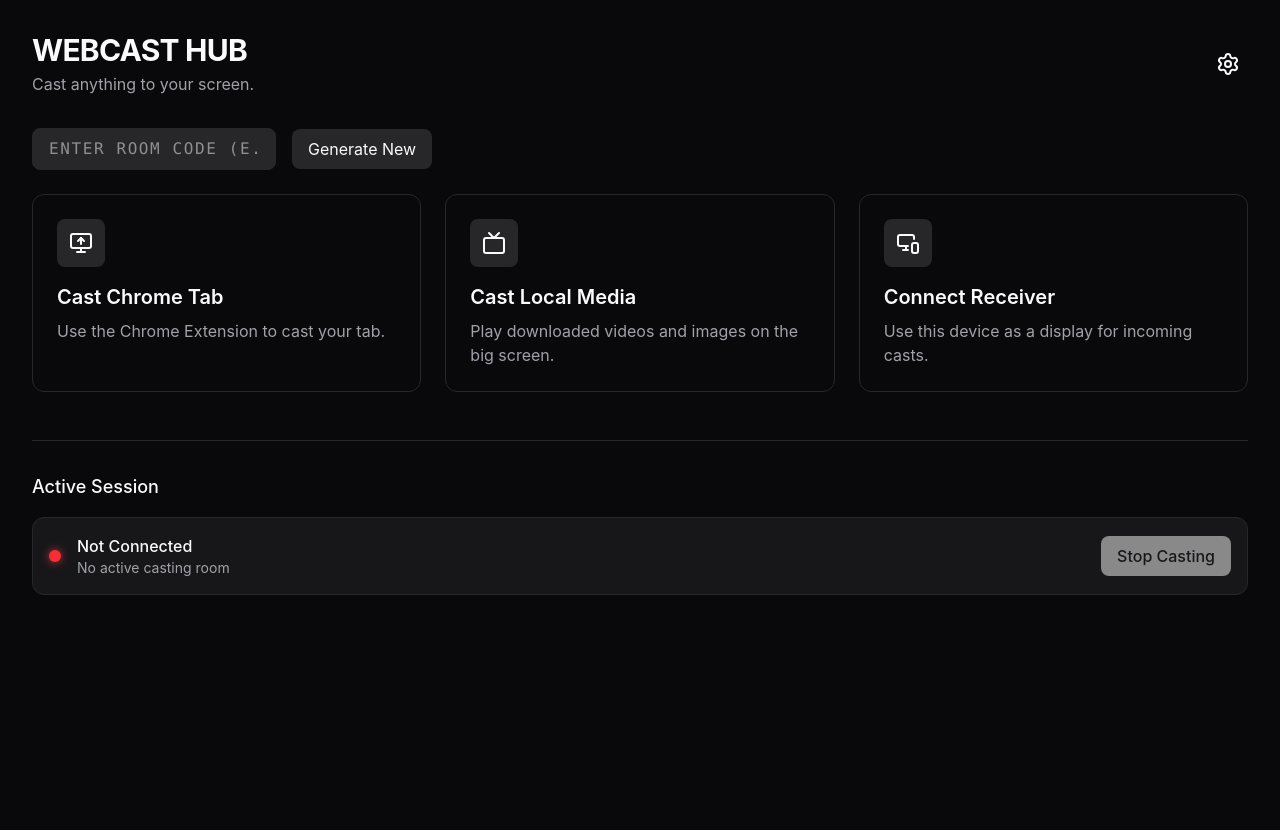
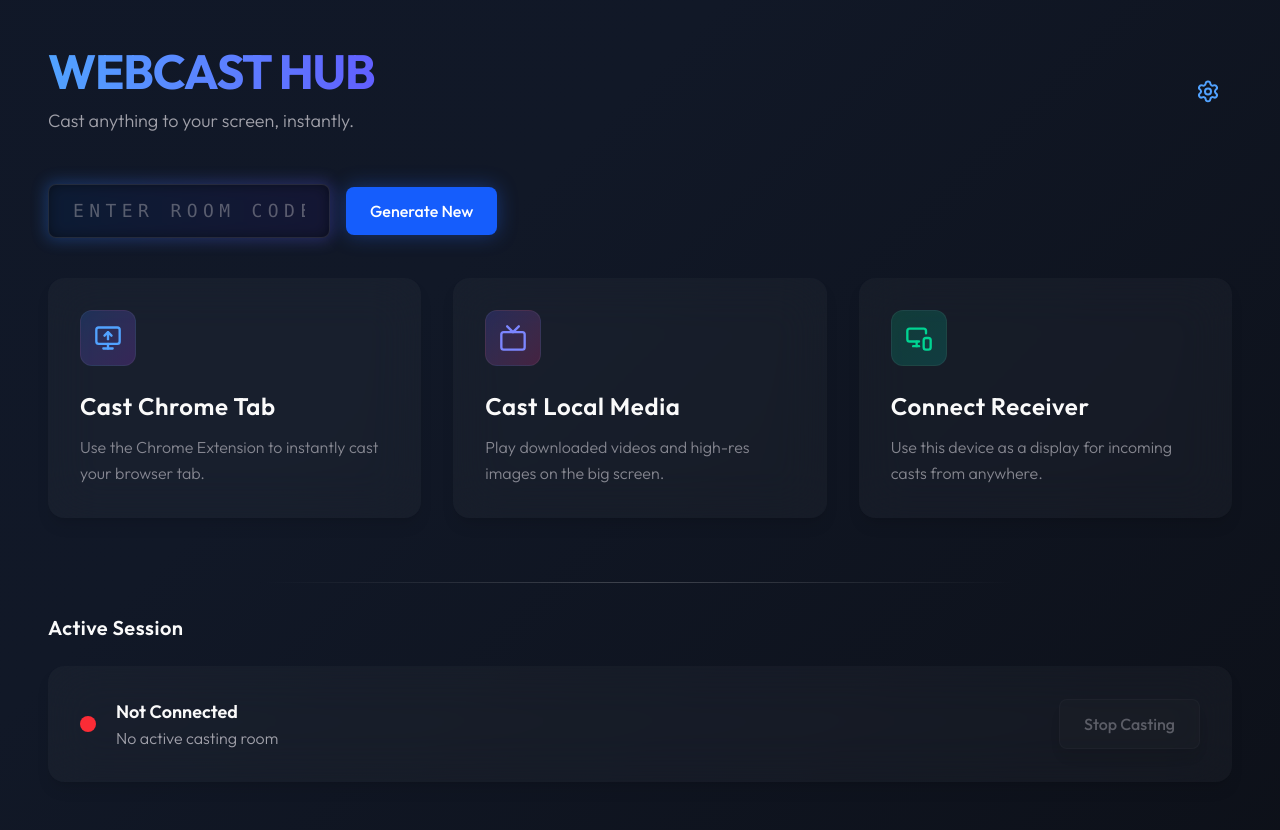
Before and after one commit to abdul-ahad-butt/Web-Cast, a React (Vite) app in the folder webcast-hub/: page / in a window 1280 px wide. Before the commit the page ends 800 px from the top, so only its background shows below. Built offline with nearby package versions, Linux system fonts and the light colour scheme.

Commit message:
Phase 20: Polish UI with modern aesthetics

```diff
--- a/webcast-hub/index.html
+++ b/webcast-hub/index.html
@@ -4,6 +4,9 @@
     <meta charset="UTF-8" />
     <link rel="icon" type="image/svg+xml" href="/favicon.svg" />
     <meta name="viewport" content="width=device-width, initial-scale=1.0" />
+    <link rel="preconnect" href="https://fonts.googleapis.com">
+    <link rel="preconnect" href="https://fonts.gstatic.com" crossorigin>
+    <link href="https://fonts.googleapis.com/css2?family=Outfit:wght@300;400;500;600;700&display=swap" rel="stylesheet">
     <title>webcast-hub</title>
   </head>
   <body>
--- a/webcast-hub/src/index.css
+++ b/webcast-hub/src/index.css
@@ -1,26 +1,32 @@
 @import "tailwindcss";
 
 @theme {
-  --color-background: #09090b;
+  --color-background: #09090b; /* Fallback */
   --color-foreground: #fafafa;
-  --color-card: #09090b;
+  --color-card: rgba(255, 255, 255, 0.03);
   --color-card-foreground: #fafafa;
-  --color-popover: #09090b;
+  --color-popover: rgba(255, 255, 255, 0.05);
   --color-popover-foreground: #fafafa;
-  --color-primary: #fafafa;
-  --color-primary-foreground: #18181b;
-  --color-secondary: #27272a;
+  --color-primary: #3b82f6; /* Modern Blue */
+  --color-primary-foreground: #fafafa;
+  --color-secondary: rgba(255, 255, 255, 0.06);
   --color-secondary-foreground: #fafafa;
-  --color-muted: #27272a;
+  --color-muted: rgba(255, 255, 255, 0.05);
   --color-muted-foreground: #a1a1aa;
-  --color-accent: #27272a;
+  --color-accent: rgba(59, 130, 246, 0.15); /* Soft primary glow */
   --color-accent-foreground: #fafafa;
-  --color-destructive: #7f1d1d;
+  --color-destructive: #ef4444;
   --color-destructive-foreground: #fafafa;
-  --color-border: #27272a;
-  --color-input: #27272a;
-  --color-ring: #d4d4d8;
-  --radius: 0.5rem;
+  --color-border: rgba(255, 255, 255, 0.08);
+  --color-input: rgba(255, 255, 255, 0.05);
+  --color-ring: #3b82f6;
+  --radius: 1rem;
+}
+
+@theme {
+  --animate-pulse-slow: pulse 4s cubic-bezier(0.4, 0, 0.6, 1) infinite;
+  --animate-float: float 6s ease-in-out infinite;
+  --animate-gradient: gradient 15s ease infinite;
 }
 
 @layer base {
@@ -35,7 +41,28 @@
     @apply border-border;
   }
   body {
-    @apply bg-background text-foreground antialiased;
+    @apply text-foreground antialiased;
+    font-family: 'Outfit', -apple-system, BlinkMacSystemFont, "Segoe UI", Roboto, sans-serif;
     font-feature-settings: "rlig" 1, "calt" 1;
+    background: linear-gradient(-45deg, #09090b, #111827, #0f172a, #020617);
+    background-size: 400% 400%;
+    animation: gradient 15s ease infinite;
+    min-height: 100vh;
   }
 }
+
+@keyframes gradient {
+  0% { background-position: 0% 50%; }
+  50% { background-position: 100% 50%; }
+  100% { background-position: 0% 50%; }
+}
+
+@keyframes float {
+  0% { transform: translateY(0px); }
+  50% { transform: translateY(-10px); }
+  100% { transform: translateY(0px); }
+}
+
+.glass-card {
+  @apply bg-card border-border backdrop-blur-xl shadow-lg;
+}
--- a/webcast-hub/src/pages/Dashboard.tsx
+++ b/webcast-hub/src/pages/Dashboard.tsx
@@ -99,28 +99,33 @@ export default function Dashboard() {
   };
 
   return (
-    <div className="min-h-screen bg-background text-foreground flex flex-col p-8">
-      <header className="mb-8 flex justify-between items-center">
+    <div className="min-h-screen text-foreground flex flex-col p-8 md:p-12 max-w-7xl mx-auto">
+      <header className="mb-12 flex justify-between items-center animate-float">
         <div>
-          <h1 className="text-3xl font-bold tracking-tight">WEBCAST HUB</h1>
-          <p className="text-muted-foreground mt-1">Cast anything to your screen.</p>
+          <h1 className="text-4xl md:text-5xl font-bold tracking-tight bg-clip-text text-transparent bg-gradient-to-r from-blue-400 to-indigo-500 pb-1">
+            WEBCAST HUB
+          </h1>
+          <p className="text-muted-foreground mt-2 text-lg font-light">Cast anything to your screen, instantly.</p>
         </div>
-        <button className="p-2 hover:bg-secondary rounded-full transition-colors">
-          <Settings className="w-6 h-6" />
+        <button className="p-3 hover:bg-secondary/50 rounded-full transition-all hover:scale-110 hover:shadow-[0_0_15px_rgba(59,130,246,0.3)]">
+          <Settings className="w-6 h-6 text-blue-400" />
         </button>
       </header>
 
-      <div className="mb-6 flex gap-4 items-center">
-        <input
-          type="text"
-          placeholder="Enter Room Code (e.g. ABCD)"
-          value={roomId}
-          onChange={(e) => setRoomId(e.target.value.toUpperCase())}
-          className="bg-input text-foreground border border-border rounded-lg px-4 py-2 uppercase font-mono tracking-widest"
-        />
+      <div className="mb-10 flex flex-col sm:flex-row gap-4 items-start sm:items-center">
+        <div className="relative group">
+          <div className="absolute -inset-0.5 bg-gradient-to-r from-blue-500 to-indigo-500 rounded-lg blur opacity-30 group-hover:opacity-60 transition duration-500"></div>
+          <input
+            type="text"
+            placeholder="Enter Room Code"
+            value={roomId}
+            onChange={(e) => setRoomId(e.target.value.toUpperCase())}
+            className="relative bg-black/50 text-foreground border border-white/10 rounded-lg px-6 py-3 uppercase font-mono tracking-[0.3em] text-lg outline-none focus:border-blue-500/50 transition-colors placeholder:text-muted-foreground/50 w-full sm:w-auto text-center"
+          />
+        </div>
         <button
           onClick={generateRoom}
-          className="bg-secondary px-4 py-2 rounded-lg hover:bg-secondary/80 transition-colors"
+          className="relative px-6 py-3 rounded-lg font-medium bg-blue-600 hover:bg-blue-500 text-white shadow-[0_0_20px_rgba(37,99,235,0.4)] hover:shadow-[0_0_25px_rgba(37,99,235,0.6)] hover:-translate-y-0.5 transition-all w-full sm:w-auto"
         >
           Generate New
         </button>
@@ -129,57 +134,63 @@ export default function Dashboard() {
       <input type="file" ref={fileInputRef} className="hidden" accept="video/*,image/*" onChange={handleFileChange} />
       <video ref={videoRef} className="hidden" controls muted />
 
-      <main className="grid md:grid-cols-2 lg:grid-cols-3 gap-6">
-        <div className="border border-border bg-card text-card-foreground p-6 rounded-xl flex flex-col items-start hover:border-primary transition-colors cursor-pointer group">
-          <div className="w-12 h-12 bg-secondary rounded-lg flex items-center justify-center mb-4 group-hover:scale-105 transition-transform">
-            <MonitorUp className="w-6 h-6" />
+      <main className="grid md:grid-cols-2 lg:grid-cols-3 gap-8">
+        <div className="glass-card p-8 rounded-2xl flex flex-col items-start hover:border-blue-500/50 hover:shadow-[0_8px_30px_rgb(0,0,0,0.12)] hover:-translate-y-1 transition-all cursor-pointer group">
+          <div className="w-14 h-14 bg-gradient-to-br from-blue-500/20 to-purple-500/20 border border-white/5 rounded-xl flex items-center justify-center mb-6 group-hover:scale-110 group-hover:shadow-[0_0_20px_rgba(59,130,246,0.3)] transition-all">
+            <MonitorUp className="w-7 h-7 text-blue-400 group-hover:text-blue-300" />
           </div>
-          <h2 className="text-xl font-semibold mb-2">Cast Chrome Tab</h2>
-          <p className="text-muted-foreground">Use the Chrome Extension to cast your tab.</p>
+          <h2 className="text-2xl font-semibold mb-3 tracking-wide">Cast Chrome Tab</h2>
+          <p className="text-muted-foreground/80 leading-relaxed font-light">Use the Chrome Extension to instantly cast your browser tab.</p>
         </div>
 
-        <div onClick={handleCastLocalMedia} className="border border-border bg-card text-card-foreground p-6 rounded-xl flex flex-col items-start hover:border-primary transition-colors cursor-pointer group">
-          <div className="w-12 h-12 bg-secondary rounded-lg flex items-center justify-center mb-4 group-hover:scale-105 transition-transform">
-            <Tv className="w-6 h-6" />
+        <div onClick={handleCastLocalMedia} className="glass-card p-8 rounded-2xl flex flex-col items-start hover:border-indigo-500/50 hover:shadow-[0_8px_30px_rgb(0,0,0,0.12)] hover:-translate-y-1 transition-all cursor-pointer group">
+          <div className="w-14 h-14 bg-gradient-to-br from-indigo-500/20 to-pink-500/20 border border-white/5 rounded-xl flex items-center justify-center mb-6 group-hover:scale-110 group-hover:shadow-[0_0_20px_rgba(99,102,241,0.3)] transition-all">
+            <Tv className="w-7 h-7 text-indigo-400 group-hover:text-indigo-300" />
           </div>
-          <h2 className="text-xl font-semibold mb-2">Cast Local Media</h2>
-          <p className="text-muted-foreground">Play downloaded videos and images on the big screen.</p>
+          <h2 className="text-2xl font-semibold mb-3 tracking-wide">Cast Local Media</h2>
+          <p className="text-muted-foreground/80 leading-relaxed font-light">Play downloaded videos and high-res images on the big screen.</p>
         </div>
 
-        <div onClick={() => window.open('/receiver', '_blank')} className="border border-border bg-card text-card-foreground p-6 rounded-xl flex flex-col items-start hover:border-primary transition-colors cursor-pointer group">
-          <div className="w-12 h-12 bg-secondary rounded-lg flex items-center justify-center mb-4 group-hover:scale-105 transition-transform">
-            <MonitorSmartphone className="w-6 h-6" />
+        <div onClick={() => window.open('/receiver', '_blank')} className="glass-card p-8 rounded-2xl flex flex-col items-start hover:border-emerald-500/50 hover:shadow-[0_8px_30px_rgb(0,0,0,0.12)] hover:-translate-y-1 transition-all cursor-pointer group">
+          <div className="w-14 h-14 bg-gradient-to-br from-emerald-500/20 to-teal-500/20 border border-white/5 rounded-xl flex items-center justify-center mb-6 group-hover:scale-110 group-hover:shadow-[0_0_20px_rgba(16,185,129,0.3)] transition-all">
+            <MonitorSmartphone className="w-7 h-7 text-emerald-400 group-hover:text-emerald-300" />
           </div>
-          <h2 className="text-xl font-semibold mb-2">Connect Receiver</h2>
-          <p className="text-muted-foreground">Use this device as a display for incoming casts.</p>
+          <h2 className="text-2xl font-semibold mb-3 tracking-wide">Connect Receiver</h2>
+          <p className="text-muted-foreground/80 leading-relaxed font-light">Use this device as a display for incoming casts from anywhere.</p>
         </div>
       </main>
 
-      <section className="mt-12 border-t border-border pt-8">
-        <h3 className="text-lg font-medium mb-4">Active Session</h3>
-        <div className="p-4 border border-border rounded-xl bg-secondary/50 flex flex-col gap-4">
-          <div className="flex items-center justify-between">
-            <div className="flex items-center gap-4">
-              <div className={`w-3 h-3 rounded-full shadow-[0_0_8px_rgba(239,68,68,0.8)] ${isConnected ? 'bg-green-500 shadow-[0_0_8px_rgba(34,197,94,0.8)] animate-pulse' : 'bg-red-500'}`}></div>
+      <section className="mt-16 pt-8 relative">
+        <div className="absolute top-0 left-1/2 -translate-x-1/2 w-full max-w-3xl h-[1px] bg-gradient-to-r from-transparent via-white/20 to-transparent"></div>
+        <h3 className="text-xl font-semibold mb-6 tracking-wide">Active Session</h3>
+        <div className="glass-card p-6 md:p-8 rounded-2xl flex flex-col gap-6 relative overflow-hidden">
+          {isConnected && <div className="absolute -top-24 -right-24 w-48 h-48 bg-blue-500/20 rounded-full blur-[50px] pointer-events-none"></div>}
+
+          <div className="flex flex-col sm:flex-row sm:items-center justify-between gap-6 relative z-10">
+            <div className="flex items-center gap-5">
+              <div className="relative">
+                <div className={`w-4 h-4 rounded-full ${isConnected ? 'bg-emerald-400' : 'bg-red-500'}`}></div>
+                {isConnected && <div className="absolute inset-0 bg-emerald-400 rounded-full animate-ping opacity-75"></div>}
+              </div>
               <div>
-                <p className="font-medium">{status}</p>
-                <p className="text-sm text-muted-foreground">{isConnected ? `Room: ${roomId}` : 'No active casting room'}</p>
+                <p className="font-semibold text-lg">{status}</p>
+                <p className="text-muted-foreground font-light">{isConnected ? `Streaming to Room: ${roomId}` : 'No active casting room'}</p>
               </div>
             </div>
             <button
               onClick={stopCasting}
               disabled={!isConnected}
-              className={`px-4 py-2 rounded-lg font-medium transition-opacity ${isConnected ? 'bg-destructive text-destructive-foreground hover:opacity-90' : 'bg-primary text-primary-foreground opacity-50 cursor-not-allowed'}`}
+              className={`px-6 py-3 rounded-lg font-medium transition-all shadow-lg ${isConnected ? 'bg-red-500/10 text-red-400 border border-red-500/20 hover:bg-red-500/20 hover:shadow-[0_0_20px_rgba(239,68,68,0.2)]' : 'bg-secondary/50 text-muted-foreground opacity-50 cursor-not-allowed border border-white/5'}`}
             >
               Stop Casting
             </button>
           </div>
 
           {isConnected && (
-            <div className="flex gap-4 border-t border-border pt-4 mt-2">
-              <button onClick={() => signalingRef.current?.send({ type: "media-play" })} className="bg-primary text-primary-foreground px-4 py-2 rounded-lg">Play</button>
-              <button onClick={() => signalingRef.current?.send({ type: "media-pause" })} className="bg-secondary px-4 py-2 rounded-lg hover:bg-secondary/80">Pause</button>
-              <button onClick={() => signalingRef.current?.send({ type: "media-seek", time: 0 })} className="bg-secondary px-4 py-2 rounded-lg hover:bg-secondary/80">Restart</button>
+            <div className="flex gap-4 border-t border-white/5 pt-6 mt-2 relative z-10">
+              <button onClick={() => signalingRef.current?.send({ type: "media-play" })} className="bg-blue-600 hover:bg-blue-500 text-white px-6 py-2.5 rounded-lg shadow-[0_0_15px_rgba(37,99,235,0.3)] hover:-translate-y-0.5 transition-all font-medium">Play</button>
+              <button onClick={() => signalingRef.current?.send({ type: "media-pause" })} className="bg-secondary/80 hover:bg-secondary border border-white/5 px-6 py-2.5 rounded-lg hover:-translate-y-0.5 transition-all font-medium">Pause</button>
+              <button onClick={() => signalingRef.current?.send({ type: "media-seek", time: 0 })} className="bg-secondary/80 hover:bg-secondary border border-white/5 px-6 py-2.5 rounded-lg hover:-translate-y-0.5 transition-all font-medium">Restart</button>
             </div>
           )}
         </div>
```
Also changed, not shown: webcast-hub/src/pages/Receiver.tsx (+38 -16 lines).
